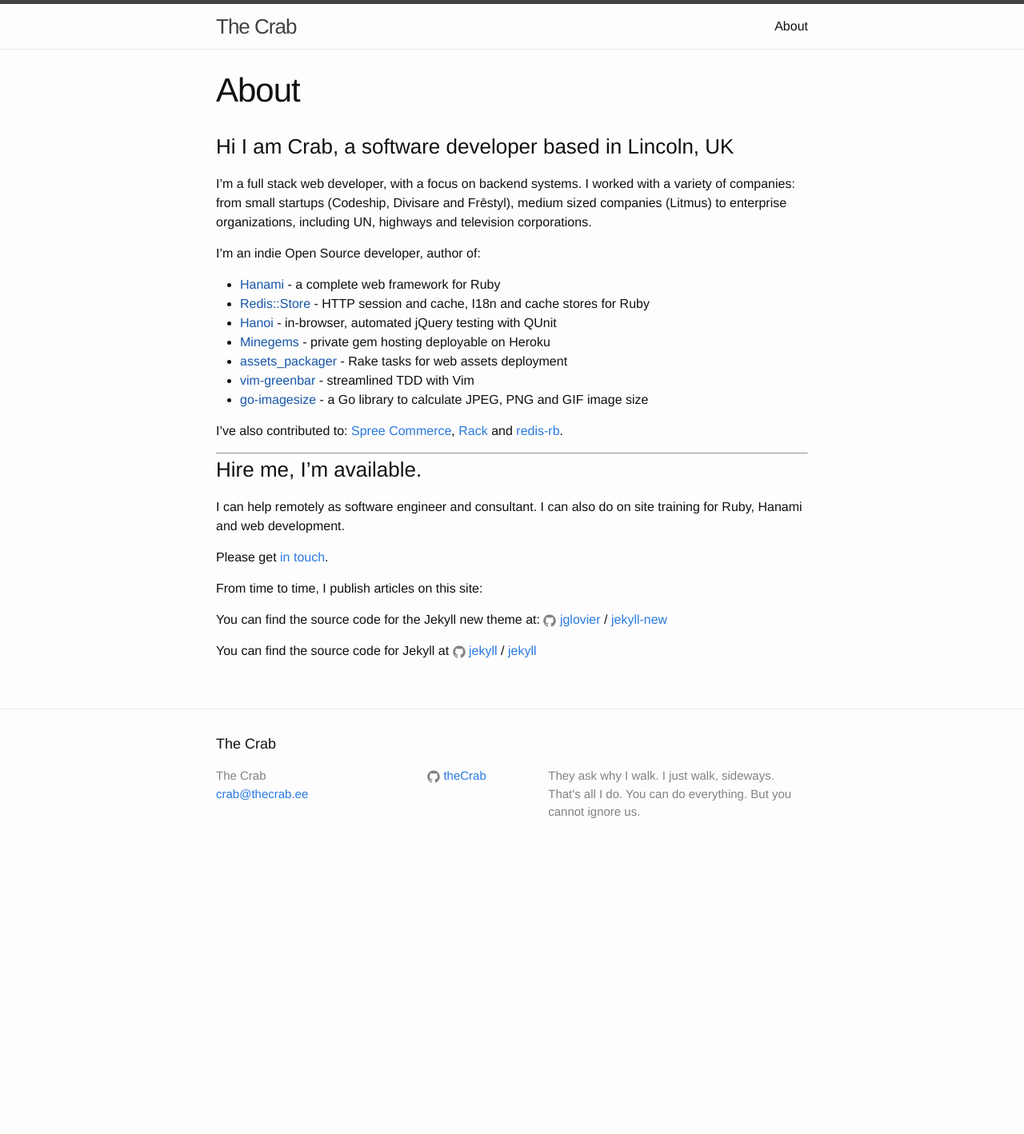
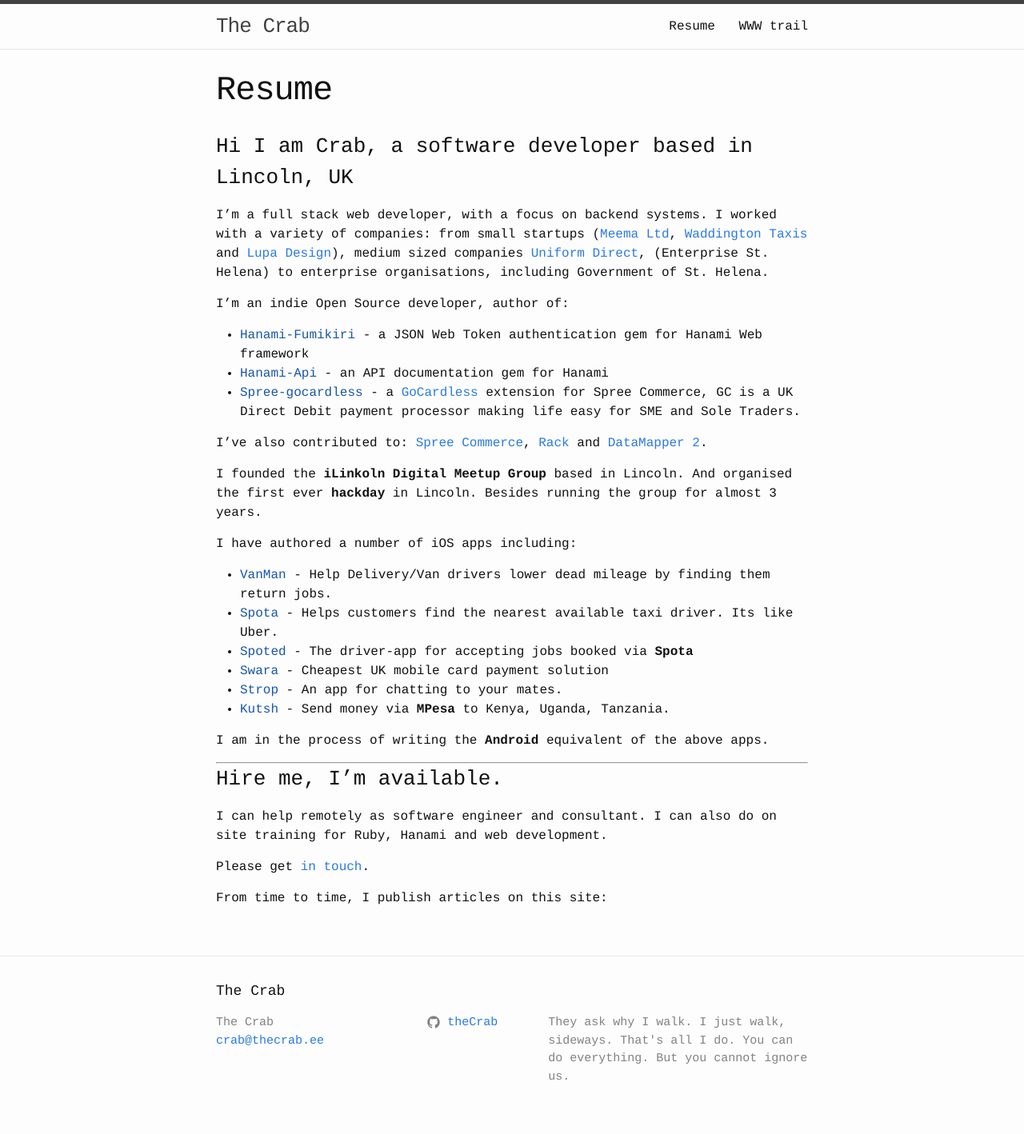
Before and after one commit to theCrab/theCrab, a Jekyll site: the page built from about.md, in a window 1280 px wide. Shown: the whole page at 80% size. Built offline with Jekyll 4.4.1, drawn with Linux system fonts in a browser that asks for light colours; before the commit the page ends 1087 px from its top, so only the background shows below that.

Commit message:
Initial commit

```diff
--- /dev/null
+++ b/Gemfile
@@ -0,0 +1,2 @@
+source 'https://rubygems.org'
+gem 'github-pages', group: :jekyll_plugins
--- a/_posts/2016-06-26-welcome-to-jekyll.markdown
+++ b/_posts/2016-06-26-welcome-to-jekyll.markdown
@@ -1,8 +1,8 @@
 ---
 layout: post
-title:  "Welcome to Jekyll!"
+title:  "Welcome to walking-sideways!"
 date:   2016-06-26 23:24:02 +0100
-categories: jekyll update
+categories: crab update
 ---
 You’ll find this post in your `_posts` directory. Go ahead and edit it and re-build the site to see your changes. You can rebuild the site in many different ways, but the most common way is to run `jekyll serve`, which launches a web server and auto-regenerates your site when a file is updated.
 
--- a/about.md
+++ b/about.md
@@ -1,38 +1,40 @@
 ---
 layout: page
-title: About
+title: Resume
 permalink: /about/
 ---
 ### Hi I am Crab, a software developer based in Lincoln, UK
 
-I'm a full stack web developer, with a focus on backend systems. I worked with a variety of companies: from small startups (Codeship, Divisare and Frēstyl), medium sized companies (Litmus) to enterprise organizations, including UN, highways and television corporations.
+I'm a full stack web developer, with a focus on backend systems. I worked with a variety of companies: from small startups ([Meema Ltd](http://mema.co.uk), [Waddington Taxis](http://waddingtingtontaxis.co.uk) and [Lupa Design](http://lupa-design.com)), medium sized companies [Uniform Direct](http://uniform-direct.com), (Enterprise St. Helena) to enterprise organisations, including Government of St. Helena.
 
 I'm an indie Open Source developer, author of:
 
-- [Hanami]() ‐ a complete web framework for Ruby
-- [Redis::Store]() ‐ HTTP session and cache, I18n and cache stores for Ruby
-- [Hanoi]() ‐ in-browser, automated jQuery testing with QUnit
-- [Minegems]() ‐ private gem hosting deployable on Heroku
-- [assets_packager]() ‐ Rake tasks for web assets deployment
-- [vim-greenbar]() ‐ streamlined TDD with Vim
-- [go-imagesize]() ‐ a Go library to calculate JPEG, PNG and GIF image size
+- [Hanami-Fumikiri]() ‐ a JSON Web Token authentication gem for Hanami Web framework
+- [Hanami-Api]() - an API documentation gem for Hanami
+- [Spree-gocardless]() ‐ a [GoCardless](https://gocardless.com) extension for Spree Commerce, GC is a UK Direct Debit payment processor making life easy for SME and Sole Traders.
 
-I've also contributed to: [Spree Commerce](http://web.com), [Rack](http://web.com) and [redis-rb](http://web.com).
 
-----------
+I've also contributed to: [Spree Commerce](http://web.com), [Rack](http://web.com) and [DataMapper 2](http://web.com).
+
+I founded the **iLinkoln Digital Meetup Group** based in Lincoln. And organised the first ever **hackday** in Lincoln. Besides running the group for almost 3 years.
+
+I have authored a number of iOS apps including:
+
+- [VanMan]() - Help Delivery/Van drivers lower dead mileage by finding them return jobs.
+- [Spota]() - Helps customers find the nearest available taxi driver. Its like Uber.
+- [Spoted]() - The driver-app for accepting jobs booked via **Spota**
+- [Swara]() - Cheapest UK mobile card payment solution
+- [Strop]() - An app for chatting to your mates.
+- [Kutsh]() - Send money via **MPesa** to Kenya, Uganda, Tanzania.
+
+I am in the process of writing the **Android** equivalent of the above apps.
+
+<hr>
 
 ### Hire me, I'm available.
 
 I can help remotely as software engineer and consultant. I can also do on site training for Ruby, Hanami and web development.
 
-Please get [in touch](crab@thecrab.ee).
+Please get [in touch](mailto:crab@thecrab.ee).
 
 From time to time, I publish articles on this site:
-
-You can find the source code for the Jekyll new theme at:
-{% include icon-github.html username="jglovier" %} /
-[jekyll-new](https://github.com/jglovier/jekyll-new)
-
-You can find the source code for Jekyll at
-{% include icon-github.html username="jekyll" %} /
-[jekyll](https://github.com/jekyll/jekyll)
--- a/css/main.scss
+++ b/css/main.scss
@@ -6,7 +6,7 @@
 
 
 // Our variables
-$base-font-family: "Helvetica Neue", Helvetica, Arial, sans-serif;
+$base-font-family: "Courier", "Helvetica Neue", Helvetica, Arial, sans-serif;
 $base-font-size:   16px;
 $base-font-weight: 400;
 $small-font-size:  $base-font-size * 0.875;
```
Also changed, not shown: _posts/2016-06-20-vanman-parcel-delivery-app-ios-release.markdown (added, +9 -0 lines), _posts/2016-06-24-swara-card-payment-backend-beta.markdown (added, +17 -0 lines), _posts/2016-06-25-swara-mobile-card-payment-app-ios-release.markdown (added, +23 -0 lines), _posts/2016-06-27-finding-employment-after-years-of-self-employment.markdown (added, +7 -0 lines), my-journey.md (added, +90 -0 lines), Gemfile.lock (added), _posts/2016-07-06-spota-taxi-app-ios-release.markdown (added).
